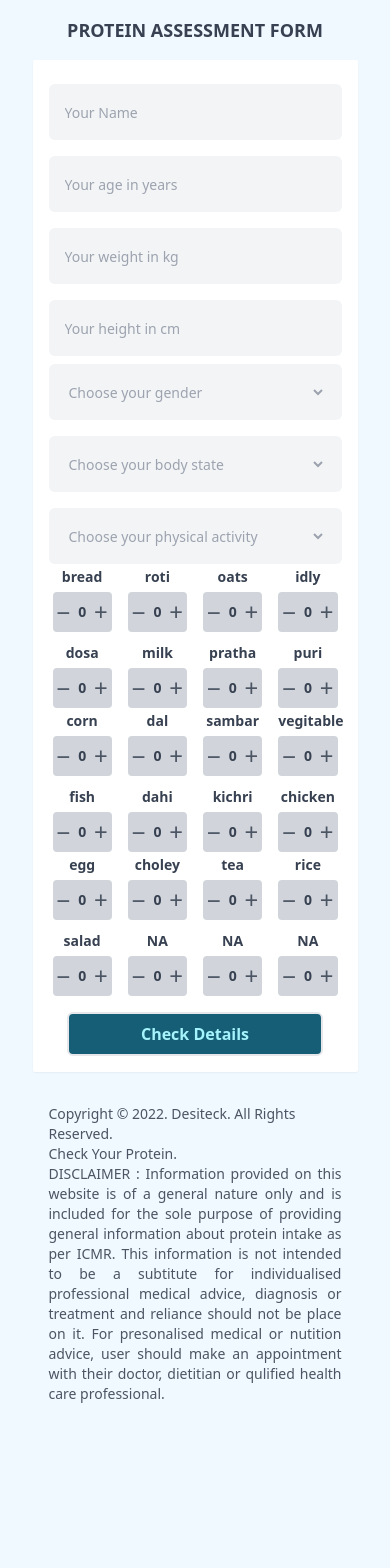
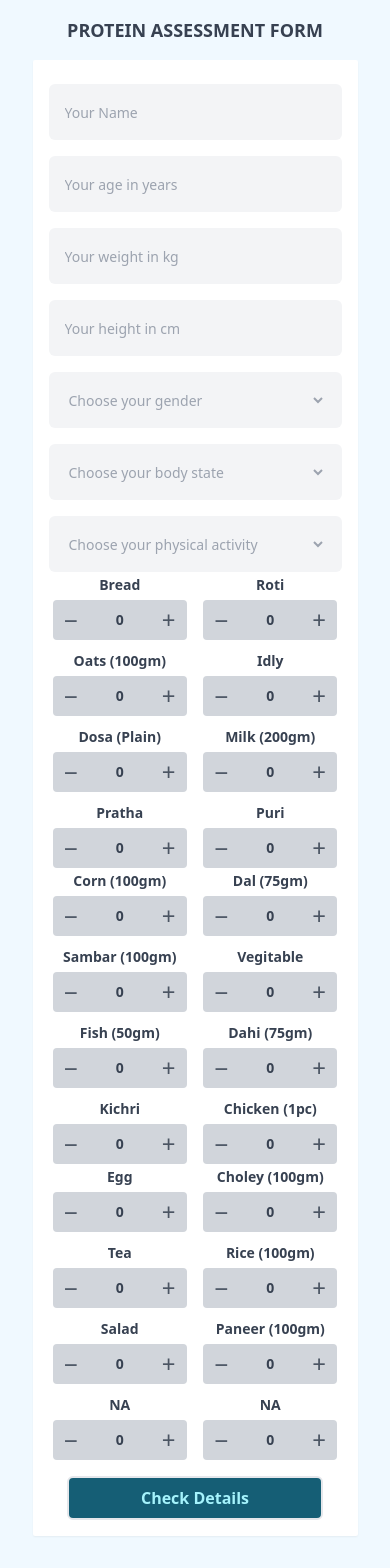
Before and after one commit to trueredfence/next-health, a Next.js app: page / in a window 390 px wide. Shown: the top 1568 px of the page. Before the commit the page ends 1420 px from the top, so only its background shows below. Built offline with nearby package versions, Linux system fonts and the light colour scheme.

Commit message:
updated mobile view

```diff
--- a/components/incrementbox.tsx
+++ b/components/incrementbox.tsx
@@ -1,5 +1,4 @@
-import React, {useState, FormEventHandler, useEffect} from "react"
-import type { FoodItems } from "@/types/health"
+
 
 interface IncrementBtn {
     name:string
@@ -7,14 +6,14 @@ interface IncrementBtn {
     increment(name:string):void
     decrement(name:string):void
     foodlist?:object
-    fitem: FoodItems
+    label: string
 }
 
-export default function IncrementButton({name, value, increment, decrement, fitem}:IncrementBtn) {
+export default function IncrementButton({name, value, increment, decrement, label}:IncrementBtn) {
 
     return (
         <div className="text-center mx-1 md:mx-0">
-        <label className="w-full text-gray-700 text-sm font-semibold">{name}</label>
+        <label className="w-full text-gray-700 text-sm font-semibold capitalize">{label}</label>
           <div className="flex flex-row h-10 w-full rounded-lg bg-transparent mt-1">
             <button type="button" disabled={value < 1} onClick={() => decrement(name)} name="bread" className=" bg-gray-300 text-gray-600 hover:text-gray-700 hover:bg-gray-400 h-full w-20 rounded-l cursor-pointer outline-none">
               <span className="m-auto text-2xl font-thin">−</span>
--- a/pages/index.tsx
+++ b/pages/index.tsx
@@ -8,12 +8,12 @@ export default function Home() {
 
   const foodList = {
     bread:0, oats:0, roti:0, idly:0, dosa:0, milk:0, pratha:0, puri:0, corn:0, dal:0, sambar:0, vegitable:0, fish:0, dahi:0, kichri:0, chicken:0, egg:0,
-    choley:0, tea:0, salad:0, rice:0
+    choley:0, tea:0, salad:0, rice:0, paneer:0
   }
 
   const foodProrteinValue = {
-    bread:1.4, oats:16.0, roti:3.0, idly:1.0, dosa:2.0, milk:6.8, pratha:4.1, puri:2.0, corn:6.6, dal:3.0, sambar:2.1, vegitable:0, fish:8.75, dahi:2.6, kichri:4.3, chicken:8.0, egg:7.0,
-    choley:4.2, tea:1.0, salad:0, rice:7.5
+    bread:1.4, oats:16.0, roti:3.0, idly:1.0, dosa:2.0, milk:3.4, pratha:4.1, puri:2.0, corn:6.6, dal:3.0, sambar:2.1, vegitable:0, fish:8.75, dahi:2.6, kichri:4.3, chicken:8.0, egg:3.6,
+    choley:4.2, tea:1.0, salad:0, rice:2.7, paneer:20
    }
 
   let userHealthAssement = {
@@ -121,8 +121,15 @@ export default function Home() {
   const udateProtein = ()=>{
 
     userHealthAssement.proteinIntake = Math.round(
-        (foodProrteinValue.bread*foodItemsValues.bread)+(foodProrteinValue.oats*foodItemsValues.oats)+(foodProrteinValue.roti*foodItemsValues.roti)+(foodProrteinValue.idly*foodItemsValues.idly)+
-        (foodProrteinValue.dosa*foodItemsValues.dosa)+(foodProrteinValue.milk*foodItemsValues.milk)+(foodProrteinValue.pratha*foodItemsValues.pratha)+(foodProrteinValue.puri*foodItemsValues.puri)+(foodProrteinValue.corn*foodItemsValues.corn)+(foodProrteinValue.dal*foodItemsValues.dal)+(foodProrteinValue.sambar*foodItemsValues.sambar)+(foodProrteinValue.vegitable*foodItemsValues.vegitable)+(foodProrteinValue.fish*foodItemsValues.fish)+(foodProrteinValue.dahi*foodItemsValues.dahi)+(foodProrteinValue.kichri*foodItemsValues.kichri)+(foodProrteinValue.chicken*foodItemsValues.chicken)+(foodProrteinValue.choley*foodItemsValues.choley)+(foodProrteinValue.tea*foodItemsValues.tea)+(foodProrteinValue.salad*foodItemsValues.salad)+(foodProrteinValue.rice*foodItemsValues.rice)
+        (foodProrteinValue.bread*foodItemsValues.bread)+(foodProrteinValue.oats*foodItemsValues.oats)+(foodProrteinValue.roti*foodItemsValues.roti)+
+        (foodProrteinValue.idly*foodItemsValues.idly)+(foodProrteinValue.egg*foodItemsValues.egg)+
+        (foodProrteinValue.dosa*foodItemsValues.dosa)+(foodProrteinValue.milk*foodItemsValues.milk)+(foodProrteinValue.pratha*foodItemsValues.pratha)+
+        (foodProrteinValue.puri*foodItemsValues.puri)+(foodProrteinValue.paneer*foodItemsValues.paneer)+
+        (foodProrteinValue.corn*foodItemsValues.corn)+(foodProrteinValue.dal*foodItemsValues.dal)+(foodProrteinValue.sambar*foodItemsValues.sambar)+
+        (foodProrteinValue.vegitable*foodItemsValues.vegitable)+(foodProrteinValue.fish*foodItemsValues.fish)+
+        (foodProrteinValue.dahi*foodItemsValues.dahi)+(foodProrteinValue.kichri*foodItemsValues.kichri)+
+        (foodProrteinValue.chicken*foodItemsValues.chicken)+(foodProrteinValue.choley*foodItemsValues.choley)+
+        (foodProrteinValue.tea*foodItemsValues.tea)+(foodProrteinValue.salad*foodItemsValues.salad)+(foodProrteinValue.rice*foodItemsValues.rice)
     )
   }
 
@@ -135,14 +142,14 @@ export default function Home() {
     <div className="uppercase text-lg text-gray-700 font-bold">Protein Assessment Form</div>
     <div className="bg-white rounded-sm p-4 w-10/12 mt-4 min-w-min shadow-sm">
     <form onSubmit={handleSubmit}>
-      <div className="grid grid-cols-1 md:grid-cols-4 content-center gap-2">
+      <div className="grid grid-cols-1 md:grid-cols-2 lg:grid-cols-4 content-center gap-2">
       <div className="bg-gray-100 p-4 rounded-md mt-2 ">
         <input
           onChange={({target}) =>
             setUserInfo({ ...userInfo, name: target.value })
           }
           type="text"
-          className="bg-gray-100 outline-none text-sm"
+          className="bg-gray-100 outline-none w-full text-sm"
           name="name"
           placeholder="Your Name" />
       </div>
@@ -153,7 +160,7 @@ export default function Home() {
             setUserInfo({ ...userInfo, age: target.value })
           }
           type="number"
-          className="bg-gray-100 outline-none text-sm "
+          className="bg-gray-100 outline-none w-full text-sm "
           name="age"
           placeholder="Your age in years" />
       </div>
@@ -164,7 +171,7 @@ export default function Home() {
           setUserInfo({ ...userInfo, weight: target.value })
         }
           type="number"
-          className="bg-gray-100 outline-none text-sm "
+          className="bg-gray-100 outline-none w-full text-sm "
           name="weight"
           placeholder="Your weight in kg" />
       </div>
@@ -175,15 +182,15 @@ export default function Home() {
             setUserInfo({ ...userInfo, height: target.value })
           }
           type="number"
-          className="bg-gray-100 outline-none text-sm  "
+          className="bg-gray-100 outline-none w-full text-sm  "
           name="height"
           placeholder="Your height in cm" />
       </div>
 
       </div>
-      <div className="grid grid-cols-1 md:grid-cols-4 content-center gap-2">
+      <div className="grid grid-cols-1 md:grid-cols-2 lg:grid-cols-4 mt-2 content-center gap-2">
       <div className="bg-gray-100 p-4  rounded-md mt-2">
-        <select name="gender" value={userInfo.gender} className="w-full md:w-46 bg-gray-100 outline-none text-sm text-gray-400"
+        <select name="gender" value={userInfo.gender} className="w-full bg-gray-100 outline-none text-sm text-gray-400"
         onChange={({target}) =>
           setUserInfo({ ...userInfo, gender: target.value })
         }
@@ -196,7 +203,7 @@ export default function Home() {
       </div>
 
       <div className="bg-gray-100 p-4  rounded-md mt-2">
-        <select name="bodystate" value={userInfo.bodystate} className="w-full md:w-46 bg-gray-100 outline-none text-sm text-gray-400"
+        <select name="bodystate" value={userInfo.bodystate} className="w-full bg-gray-100 outline-none text-sm text-gray-400"
           onChange={({target}) =>
             setUserInfo({ ...userInfo, bodystate: target.value })
           }
@@ -210,7 +217,7 @@ export default function Home() {
       </div>
 
       <div className="bg-gray-100 p-4  rounded-md mt-2">
-        <select name="phyActivity" value={userInfo.phyActivity} className="w-full md:w-46 bg-gray-100 outline-none text-sm text-gray-400"
+        <select name="phyActivity" value={userInfo.phyActivity} className="w-full bg-gray-100 outline-none text-sm text-gray-400"
           onChange={({target}) =>
             setUserInfo({ ...userInfo, phyActivity: target.value })
           }
@@ -225,35 +232,35 @@ export default function Home() {
       </div>
     </div>
 
-    <div className="grid grid-cols-4 md:grid-cols-8 content-center gap-2">
-        <IncrementButton name="bread" value={foodItemsValues.bread} increment={increment} decrement={decrement} fitem={foodItemsValues}/>
-        <IncrementButton name="roti" value={foodItemsValues.roti} increment={increment} decrement={decrement} fitem={foodItemsValues}/>
-        <IncrementButton name="oats" value={foodItemsValues.oats} increment={increment} decrement={decrement} fitem={foodItemsValues}/>
-        <IncrementButton name="idly" value={foodItemsValues.idly} increment={increment} decrement={decrement} fitem={foodItemsValues}/>
-        <IncrementButton name="dosa" value={foodItemsValues.dosa} increment={increment} decrement={decrement} fitem={foodItemsValues}/>
-        <IncrementButton name="milk" value={foodItemsValues.milk} increment={increment} decrement={decrement} fitem={foodItemsValues}/>
-        <IncrementButton name="pratha" value={foodItemsValues.pratha} increment={increment} decrement={decrement} fitem={foodItemsValues}/>
-        <IncrementButton name="puri" value={foodItemsValues.puri} increment={increment} decrement={decrement} fitem={foodItemsValues}/>
+    <div className="grid grid-cols-2 md:grid-cols-4 lg:grid-cols-8 content-center gap-2">
+        <IncrementButton name="bread" value={foodItemsValues.bread} increment={increment} decrement={decrement} label="bread"/>
+        <IncrementButton name="roti" value={foodItemsValues.roti} increment={increment} decrement={decrement} label="roti"/>
+        <IncrementButton name="oats" value={foodItemsValues.oats} increment={increment} decrement={decrement} label="oats (100gm)"/>
+        <IncrementButton name="idly" value={foodItemsValues.idly} increment={increment} decrement={decrement} label="idly"/>
+        <IncrementButton name="dosa" value={foodItemsValues.dosa} increment={increment} decrement={decrement} label="dosa (plain)"/>
+        <IncrementButton name="milk" value={foodItemsValues.milk} increment={increment} decrement={decrement} label="milk (200gm)"/>
+        <IncrementButton name="pratha" value={foodItemsValues.pratha} increment={increment} decrement={decrement} label="pratha"/>
+        <IncrementButton name="puri" value={foodItemsValues.puri} increment={increment} decrement={decrement} label="puri"/>
     </div>
-    <div className="grid grid-cols-4 md:grid-cols-8 content-center gap-2">
-        <IncrementButton name="corn" value={foodItemsValues.corn} increment={increment} decrement={decrement} fitem={foodItemsValues}/>
-        <IncrementButton name="dal" value={foodItemsValues.dal} increment={increment} decrement={decrement} fitem={foodItemsValues}/>
-        <IncrementButton name="sambar" value={foodItemsValues.sambar} increment={increment} decrement={decrement} fitem={foodItemsValues}/>
-        <IncrementButton name="vegitable" value={foodItemsValues.vegitable} increment={increment} decrement={decrement} fitem={foodItemsValues}/>
-        <IncrementButton name="fish" value={foodItemsValues.fish} increment={increment} decrement={decrement} fitem={foodItemsValues}/>
-        <IncrementButton name="dahi" value={foodItemsValues.dahi} increment={increment} decrement={decrement} fitem={foodItemsValues}/>
-        <IncrementButton name="kichri" value={foodItemsValues.kichri} increment={increment} decrement={decrement} fitem={foodItemsValues}/>
-        <IncrementButton name="chicken" value={foodItemsValues.chicken} increment={increment} decrement={decrement} fitem={foodItemsValues}/>
+    <div className="grid grid-cols-2 md:grid-cols-4 lg:grid-cols-8 content-center gap-2">
+        <IncrementButton name="corn" value={foodItemsValues.corn} increment={increment} decrement={decrement} label="corn (100gm)"/>
+        <IncrementButton name="dal" value={foodItemsValues.dal} increment={increment} decrement={decrement} label="dal (75gm)"/>
+        <IncrementButton name="sambar" value={foodItemsValues.sambar} increment={increment} decrement={decrement} label="sambar (100gm)"/>
+        <IncrementButton name="vegitable" value={foodItemsValues.vegitable} increment={increment} decrement={decrement} label="vegitable"/>
+        <IncrementButton name="fish" value={foodItemsValues.fish} increment={increment} decrement={decrement} label="fish (50gm)"/>
+        <IncrementButton name="dahi" value={foodItemsValues.dahi} increment={increment} decrement={decrement} label="dahi (75gm)"/>
+        <IncrementButton name="kichri" value={foodItemsValues.kichri} increment={increment} decrement={decrement} label="kichri"/>
+        <IncrementButton name="chicken" value={foodItemsValues.chicken} increment={increment} decrement={decrement} label="chicken (1pc)"/>
     </div>
-    <div className="grid grid-cols-4 md:grid-cols-8 content-center gap-2">
-        <IncrementButton name="egg" value={foodItemsValues.egg} increment={increment} decrement={decrement} fitem={foodItemsValues}/>
-        <IncrementButton name="choley" value={foodItemsValues.choley} increment={increment} decrement={decrement} fitem={foodItemsValues}/>
-        <IncrementButton name="tea" value={foodItemsValues.tea} increment={increment} decrement={decrement} fitem={foodItemsValues}/>
-        <IncrementButton name="rice" value={foodItemsValues.rice} increment={increment} decrement={decrement} fitem={foodItemsValues}/>
-        <IncrementButton name="salad" value={foodItemsValues.salad} increment={increment} decrement={decrement} fitem={foodItemsValues}/>
-        <IncrementButton name="NA" value={0} increment={increment} decrement={decrement} fitem={foodItemsValues}/>
-        <IncrementButton name="NA" value={0} increment={increment} decrement={decrement} fitem={foodItemsValues}/>
-        <IncrementButton name="NA" value={0} increment={increment} decrement={decrement} fitem={foodItemsValues}/>
+    <div className="grid grid-cols-2 md:grid-cols-4 lg:grid-cols-8 content-center gap-2">
+        <IncrementButton name="egg" value={foodItemsValues.egg} increment={increment} decrement={decrement} label="egg"/>
+        <IncrementButton name="choley" value={foodItemsValues.choley} increment={increment} decrement={decrement} label="choley (100gm)"/>
+        <IncrementButton name="tea" value={foodItemsValues.tea} increment={increment} decrement={decrement} label="tea"/>
+        <IncrementButton name="rice" value={foodItemsValues.rice} increment={increment} decrement={decrement} label="rice (100gm)"/>
+        <IncrementButton name="salad" value={foodItemsValues.salad} increment={increment} decrement={decrement} label="salad"/>
+        <IncrementButton name="paneer" value={foodItemsValues.paneer} increment={increment} decrement={decrement} label="Paneer (100gm)"/>
+        <IncrementButton name="NA" value={0} increment={increment} decrement={decrement} label="NA"/>
+        <IncrementButton name="NA" value={0} increment={increment} decrement={decrement} label="NA"/>
     </div>
       <div className="flex items-center justify-center mt-4">
         <button type="submit" className={`flex items-center justify-center border-2 rounded-md w-64 px-2 py-2 font-semibold bg-cyan-800 text-cyan-200`}>
@@ -263,7 +270,7 @@ export default function Home() {
       </form>
       </div>
       <div className="w-10/12 p-4 mt-4 text-sm text-gray-600">
-        <div className="mg-b-2">Copyright © 2022. Desiteck. All Rights Reserved.</div>
+        <div className="mg-b-2">Copyright © 2023. Desiteck. All Rights Reserved.</div>
         <div>Check Your Protein.</div>
         <div className='text-justify'>DISCLAIMER : Information provided on this website is of a general nature only and is included for the sole purpose of providing general information about protein intake as per ICMR. This information is not intended to be a subtitute for individualised professional medical advice, diagnosis or treatment and reliance should not be place on it. For presonalised medical or nutition advice, user should make an appointment with their doctor, dietitian or qulified health care professional.</div>
       </div>
--- a/types/health.ts
+++ b/types/health.ts
@@ -20,6 +20,7 @@ export interface FoodItems {
     tea:number
     salad:number
     rice:number
+    paneer:number
 }
 
 export interface UserInfo {
```
